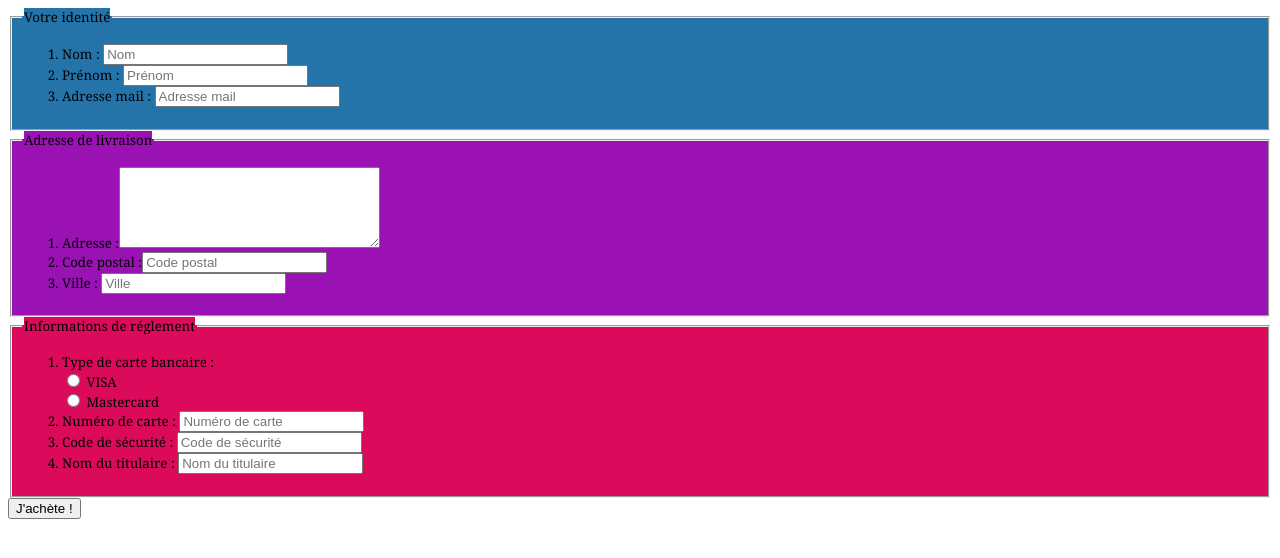
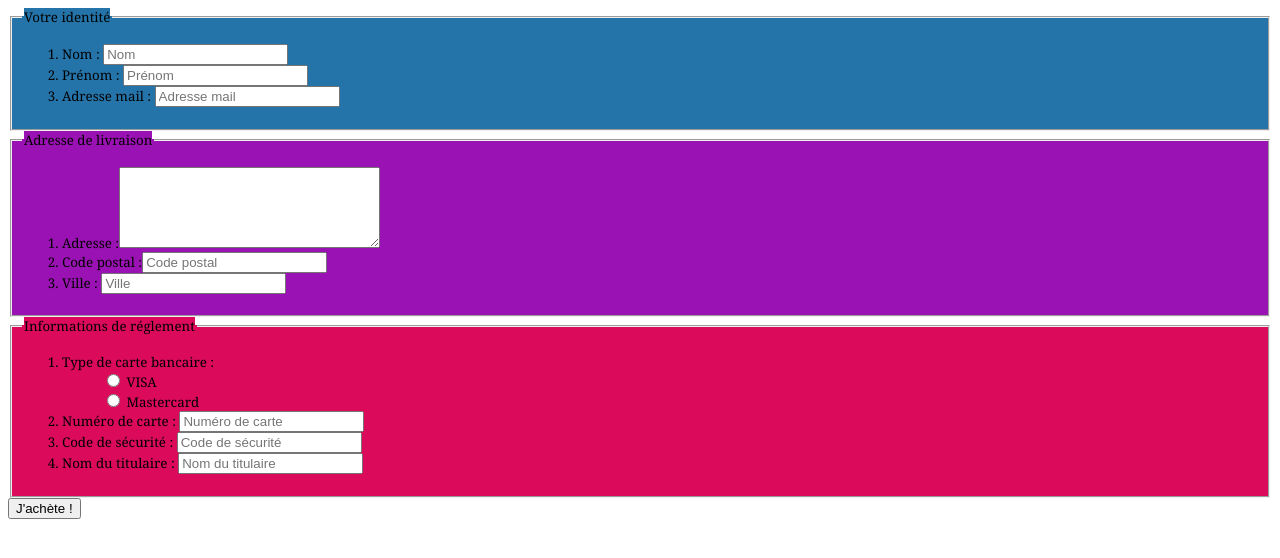
Before and after one commit to thomas3790/partie2css_ex9, a plain HTML site: page index.html in a window 1280 px wide. Drawn offline with Linux system fonts and the light colour scheme.

Commit message:
Retouche ex9 avant correction

```diff
--- a/assets/CSS/style.css
+++ b/assets/CSS/style.css
@@ -1,6 +1,10 @@
 body {
     font-family: Georgia, 'Times New Roman', Times, serif;
     font-size: smaller;
+}
+
+#puce {
+    list-style-type: none;
 }
 
 .margeBlue {
--- a/index.html
+++ b/index.html
@@ -42,11 +42,13 @@
             <ol>
                 <li><label for="payment">Type de carte bancaire :</label><br>
 
-                <input type="radio" name="visa" value="VISA">
-                <label for="visa">VISA</label><br>
+                <ul id="puce">
+                    <li><input type="radio" name="visa" value="VISA">
+                    <label for="visa">VISA</label></li>
 
-                <input type="radio" name="mastercard" value="Mastercard">
-                <label for="mastercard">Mastercard</label></li>
+                    <li><input type="radio" name="mastercard" value="Mastercard">
+                    <label for="mastercard">Mastercard</label></li>
+                </ul>
 
                 <li><label for="card">Numéro de carte :</label>
                 <input type="text" name="card" id="card" placeholder="Numéro de carte"></li>
```
